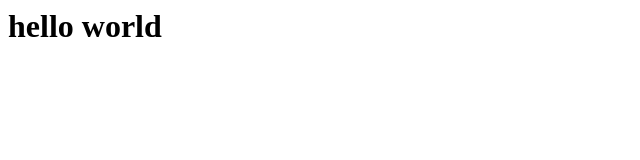
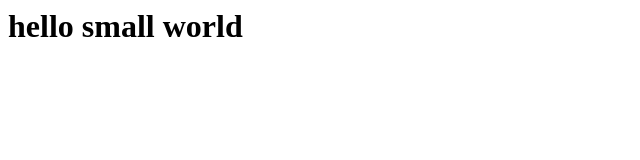
Before and after one commit to hsuhana/test, a plain HTML site: page index.html in a window 1280 px wide. Shown: the whole page, without its empty margins (0-640 px from the left). Drawn offline with Linux system fonts and the light colour scheme.

Commit message:
add a word

```diff
--- a/index.html
+++ b/index.html
@@ -1 +1 @@
-<h1>hello world</h1>
+<h1>hello small world</h1>
```
